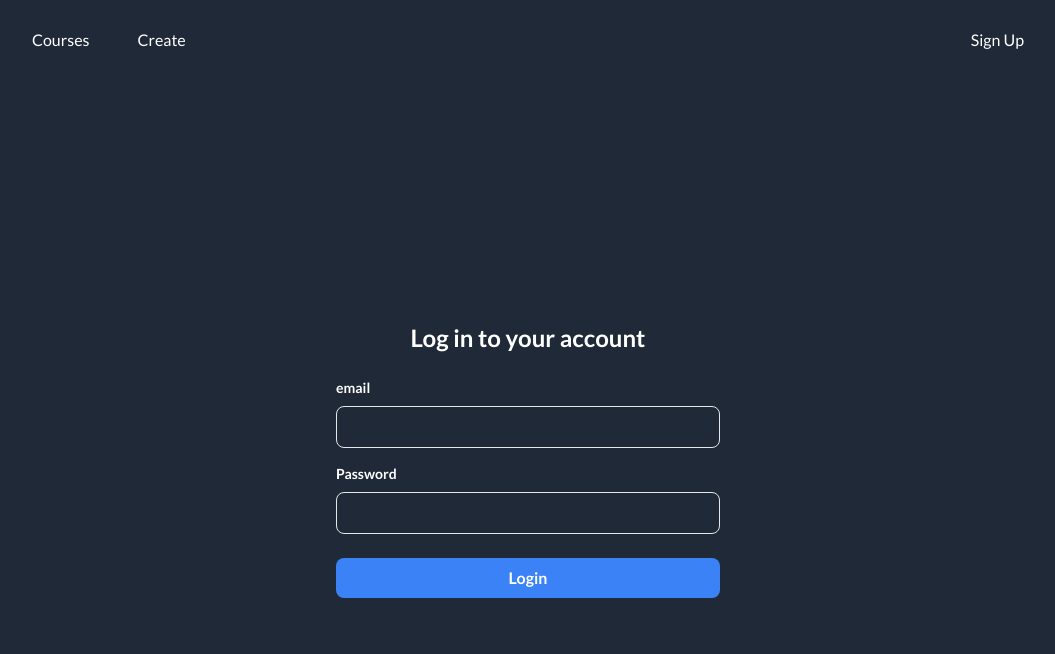
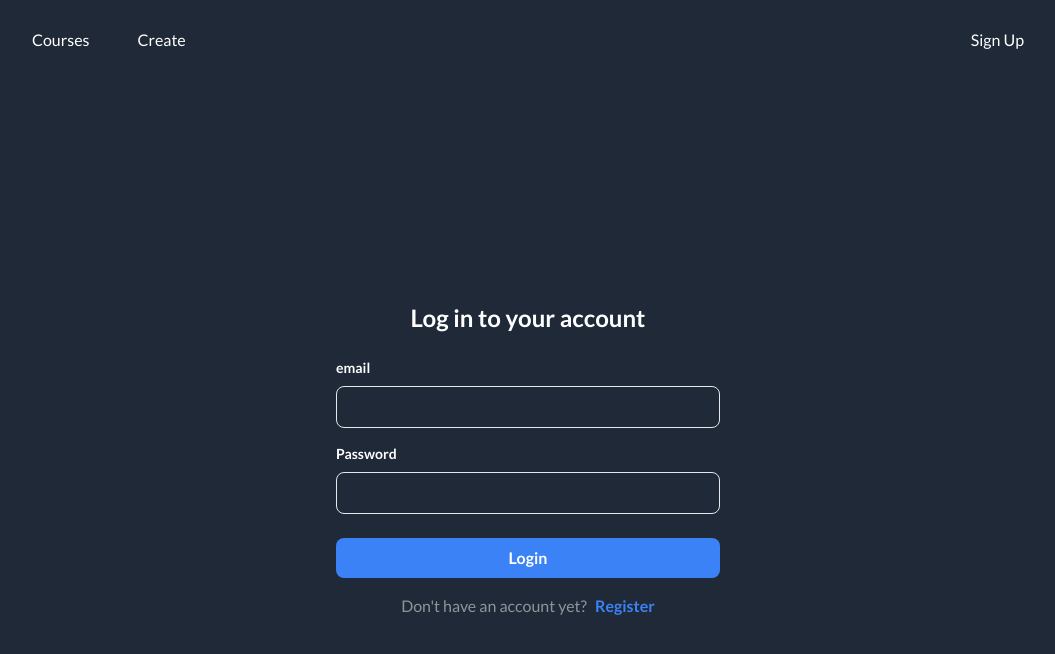
Before and after one commit to punchanabu/PromptLearn, a Next.js app: page /login in a window 1280 px wide. Shown: the top 654 px of the page, without its empty margins (112-1167 px from the left). Built offline with nearby package versions, Linux system fonts and the light colour scheme.

Commit message:
add: login-styling

```diff
--- a/src/pages/login/index.tsx
+++ b/src/pages/login/index.tsx
@@ -1,5 +1,6 @@
 import React, { useState } from 'react';
 import Layout from '../../components/Layout';
+import Link from 'next/link';
 const LoginComponent: React.FC = () => {
     const [email, setEmail] = useState('');
     const [password, setPassword] = useState('');
@@ -75,6 +76,12 @@
                             Login
                         </button>
                     </div>
+                    <div className="mt-4 text-center flex justify-center items-center space-x-2">
+                            <p className='opacity-50 text-white'> Don't have an account yet? </p>
+                            <Link href="/register" className="text-blue-500 hover:text-blue-600 font-semibold">
+                                Register
+                            </Link>
+                    </div>
                 </form>
             </div>
         </Layout>
```
